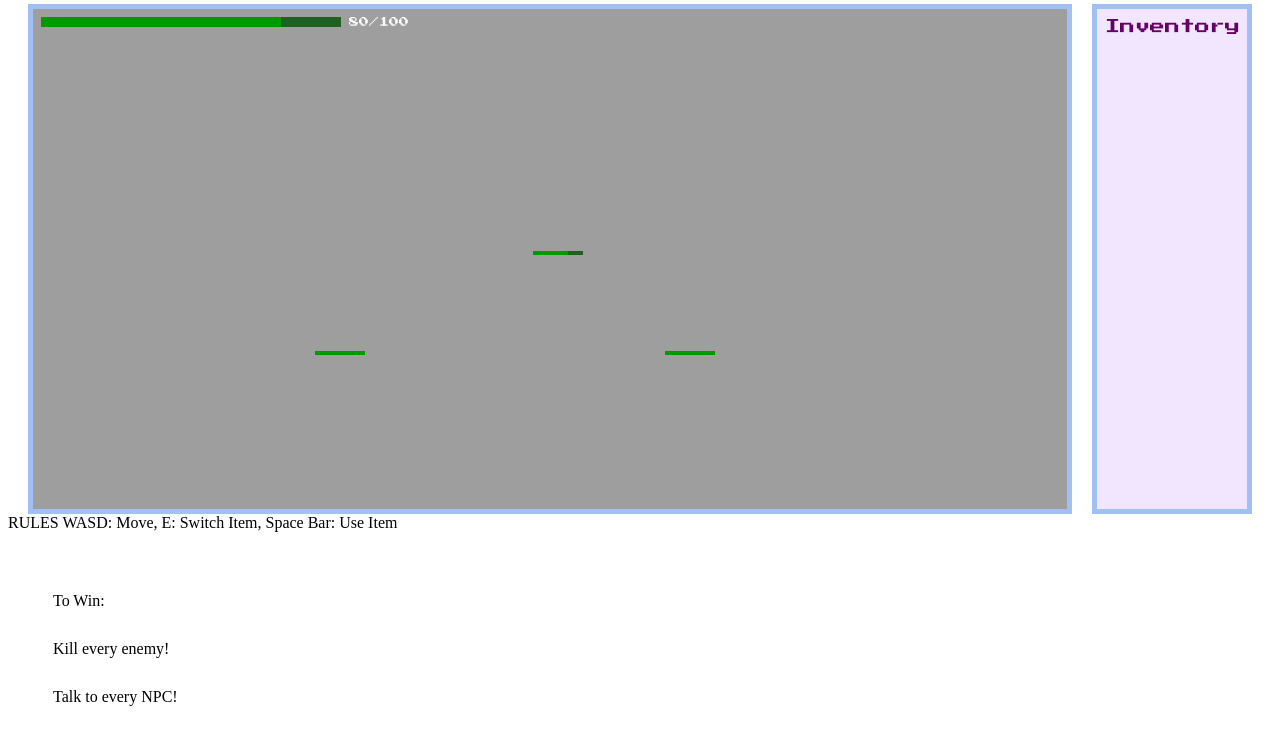
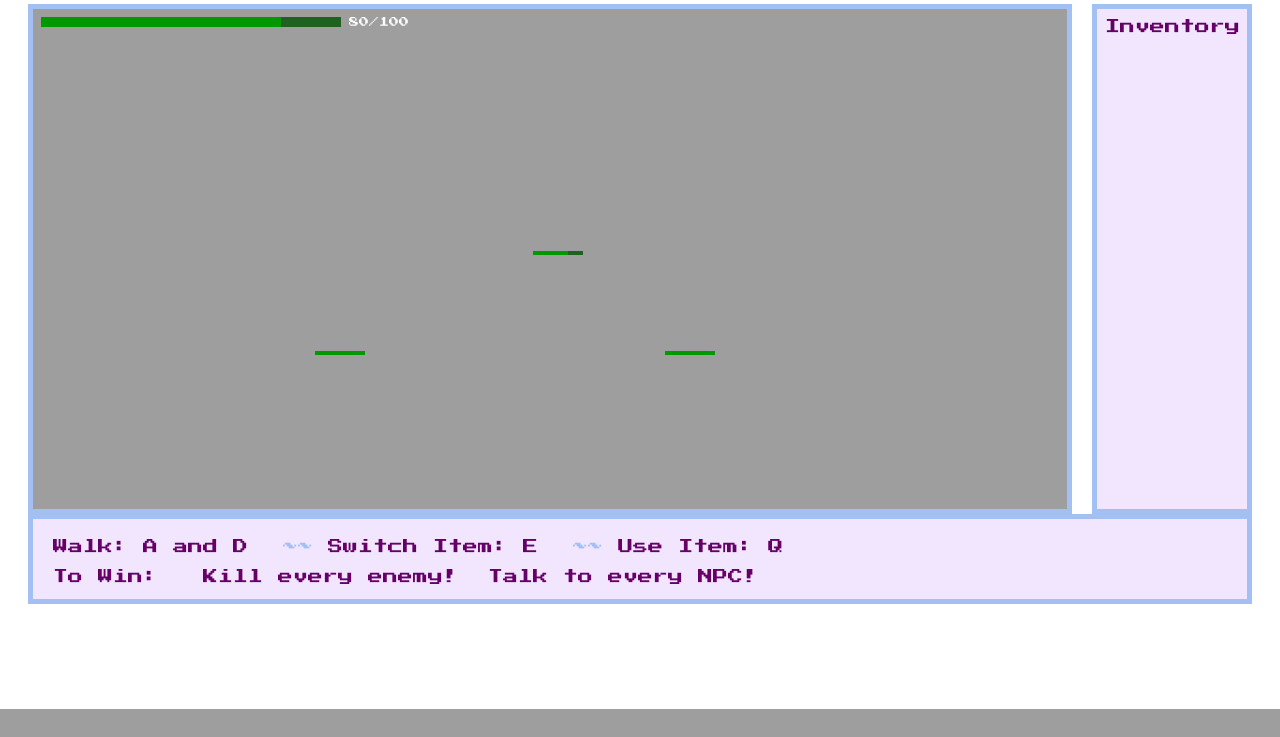
Before and after one commit to xtianhill/softcon-level-design, a Python web app: template flask/templates/playLevel.html in a window 1280 px wide. Shown: the part 91-828 px from the top of the page. After the commit the page ends 800 px from the top, so only its background shows below. Run offline with Jinja, Linux system fonts and the light colour scheme; the template is opened without the code that fills it, so the values that code supplies are empty; some libraries are stand-ins or nearby versions.

Commit message:
instructions prettier

```diff
--- a/flask/static/play.css
+++ b/flask/static/play.css
@@ -97,11 +97,59 @@ aside{
 
 ul{
     line-height: 300%;
-    margin-top: 45px;
-    margin-left: 5px;
+    margin-top: 40px;
+    margin-left: -5px;
     list-style: none;
 }
 
 .health-bar{
     position: absolute;
 }
+
+footer {
+    clear: both;
+    background-color: #f2e6ff;
+    max-width: 100%;
+    margin-top: 540px;
+    margin-left: 20px;
+    margin-right: 20px;
+    margin-bottom: 20px;
+    border: 5px solid #a3c0f5;
+    font-family: 'Press Start 2P';
+}
+
+.foot_text {
+    font-size: 15px;
+    margin-top: 20px;
+    margin-left: 20px;
+    background: #f2e6ff;
+    color: #660066;
+}
+
+.dividers {
+    font-size: 15px;
+    margin-top: 20px;
+    margin-left: 20px;
+    background: #f2e6ff;
+    color: #a3c0f5;
+}
+
+.rules {
+    font-size: 15px;
+    margin-left: 20px;
+    display: inline;
+    background: #f2e6ff;
+    color: #660066;
+    list-style: none;
+    padding-left: 0;
+    line-height: 300%;
+    list-style-type:disc;
+}
+
+#rules li{
+  font-size: 15px;
+  display: inline;
+  background: #f2e6ff;
+  color: #660066;
+  padding-left: 30px;
+}
--- a/flask/templates/playLevel.html
+++ b/flask/templates/playLevel.html
@@ -27,10 +27,16 @@
       </aside>
     </section>
     <script src = "../static/index.js"></script>
-    <div> RULES
-      WASD: Move, E: Switch Item, Space Bar: Use Item
-      <ul id="rules"> To Win: </ul>
-  </div>
+    <footer>
+      <div class="foot_text">
+        <span class="instructions">Walk: A and D</span>
+        <span class="dividers">~~</span>
+        <span class="instructions">Switch Item: E</span>
+        <span class="dividers">~~</span>
+        <span class="instructions">Use Item: Q</span>
+      </div>
+      <ul id="rules" class="rules"> To Win: </ul>
+    </footer>
   </body>
 
 </html>
```
